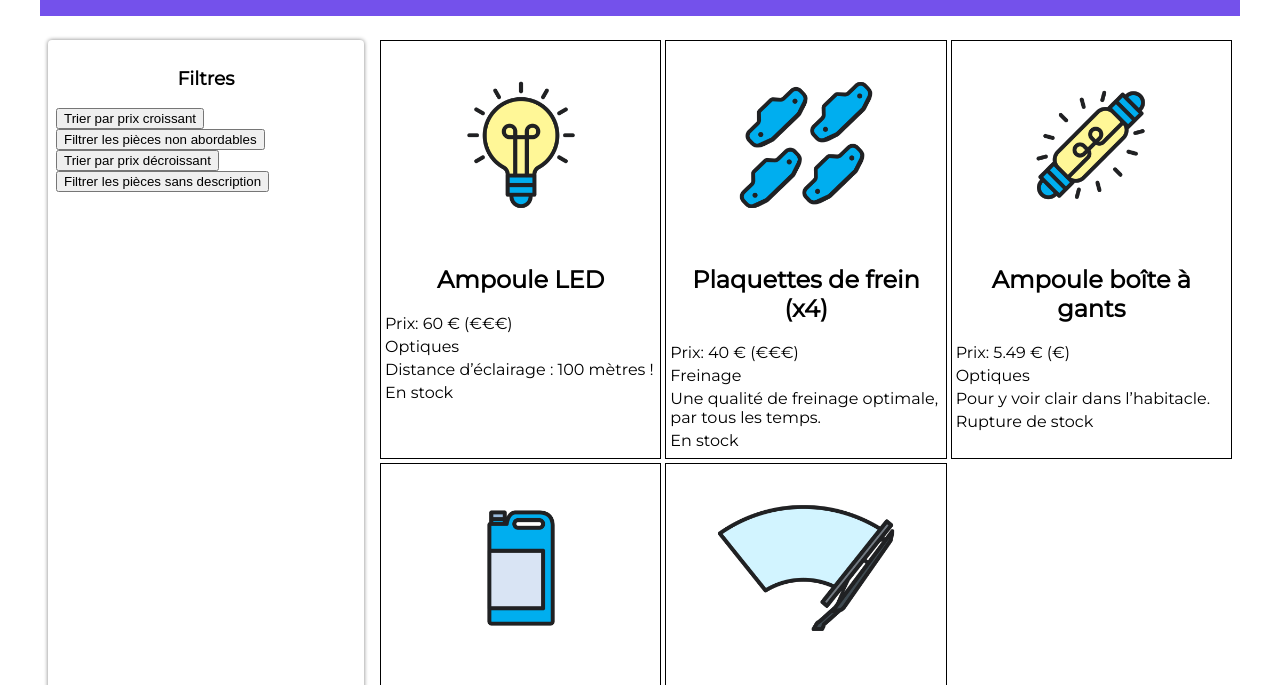
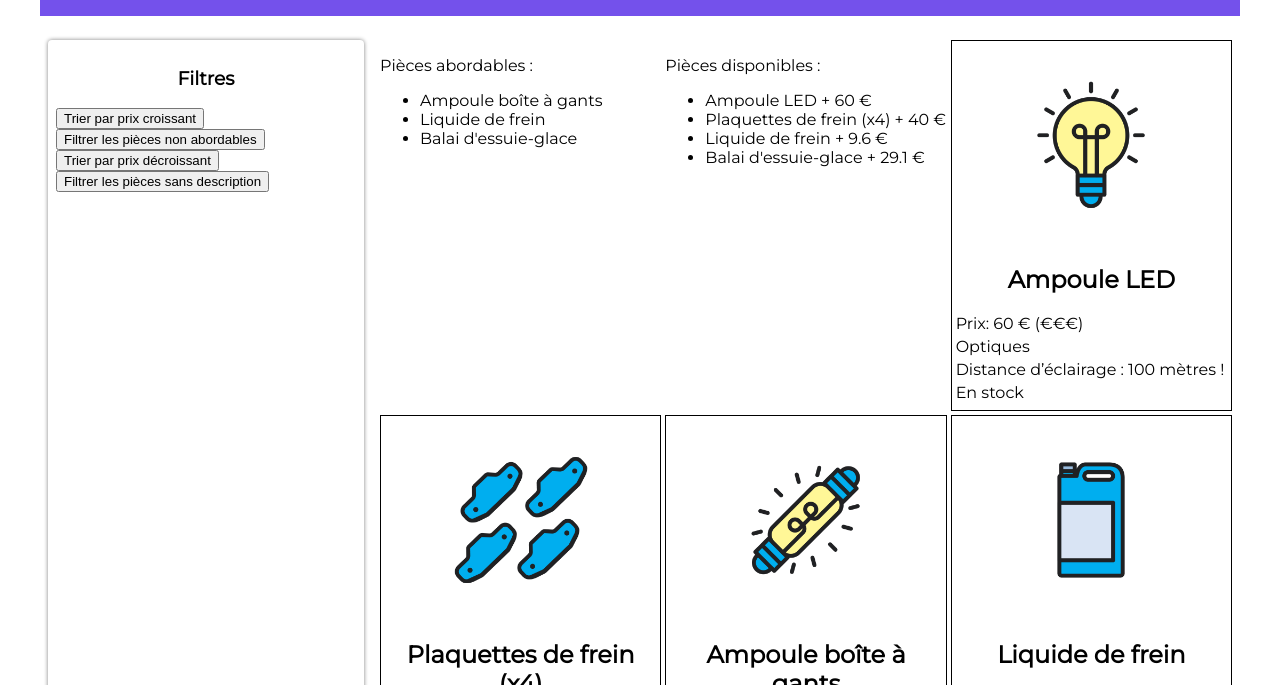
Before and after one commit to GWartelle/LesBonnesPi-ces, a website: page index.html in a window 1280 px wide. Shown: the part 98-783 px from the top of the page. Drawn offline with Linux system fonts and the light colour scheme.

Commit message:
Ajout listes abordables et disponibles

```diff
--- a/index.html
+++ b/index.html
@@ -26,6 +26,13 @@
 
 			<!-- Fiches produits -->
 			<section class="fiches">
+				<!-- Code ajouté -->
+				<div class="abordables">
+					<p>Pièces abordables :</p>
+				</div>
+				<div class="disponibles">
+					<p>Pièces disponibles :</p>
+				</div>
 			</section>
 		</main>
 	</body>
--- a/package.json
+++ b/package.json
@@ -5,7 +5,7 @@
   "main": "pieces.js",
   "scripts": {
     "start":"http-server",
-    "dev": "http-server"
+    "dev":"http-server"
   },
   "repository": {
     "type": "git",
--- a/pieces.js
+++ b/pieces.js
@@ -56,21 +56,57 @@ boutonFiltrer.addEventListener("click", function () {
    console.log(piecesFiltrees)
 });
 
-const bontonDecroissant = document.querySelector(".btn-decroissant");
-
-bontonDecroissant.addEventListener("click", function () {
-    const piecesDecroissants = Array.from(pieces);
-    piecesDecroissants.sort(function (a, b) {
+const boutonDecroissant = document.querySelector(".btn-decroissant");
+boutonDecroissant.addEventListener("click", function () {
+    const piecesOrdonnees = Array.from(pieces);
+    piecesOrdonnees.sort(function (a, b) {
         return b.prix - a.prix;
-    });
-    console.log(piecesDecroissants);
+     });
+     console.log(piecesOrdonnees);
 });
 
-const boutonNodesc = document.querySelector(".btn-nodesc");
-
-boutonNodesc.addEventListener("click", function () {
-    const piecesNodesc = pieces.filter(function (piece) {
+const boutonNoDescription = document.querySelector(".btn-nodesc");
+boutonNoDescription.addEventListener("click", function () {
+    const piecesFiltrees = pieces.filter(function (piece) {
         return piece.description;
     });
-    console.log(piecesNodesc);
+   console.log(piecesFiltrees);
 });
+
+const noms = pieces.map(piece => piece.nom);
+for(let i = pieces.length -1 ; i >= 0; i--){
+    if(pieces[i].prix > 35){
+        noms.splice(i,1);
+    }
+}
+
+//Création de la liste
+const abordablesElements = document.createElement('ul');
+//Ajout de chaque nom à la liste
+for(let i=0; i < noms.length ; i++){
+    const nomElement = document.createElement('li');
+    nomElement.innerText = noms[i];
+    abordablesElements.appendChild(nomElement)
+}
+// Ajout de l'en-tête puis de la liste au bloc résultats filtres
+document.querySelector('.abordables')
+    .appendChild(abordablesElements)
+
+const nomsEtPrix = pieces.map(piece => `${piece.nom} + ${piece.prix} €`);
+
+for(let i = pieces.length - 1; i >= 0; i--) {
+    if (!pieces[i].disponibilite) {
+        nomsEtPrix.splice(i,1);
+    }
+}
+
+const disponiblesElements = document.createElement('ul');
+
+for (let i = 0; i < nomsEtPrix.length; i++) {
+    const nomEtPrixElement = document.createElement("li");
+    nomEtPrixElement.innerText = nomsEtPrix[i];
+    disponiblesElements.appendChild(nomEtPrixElement)
+}
+
+document.querySelector(".disponibles")
+    .appendChild(disponiblesElements)
```
